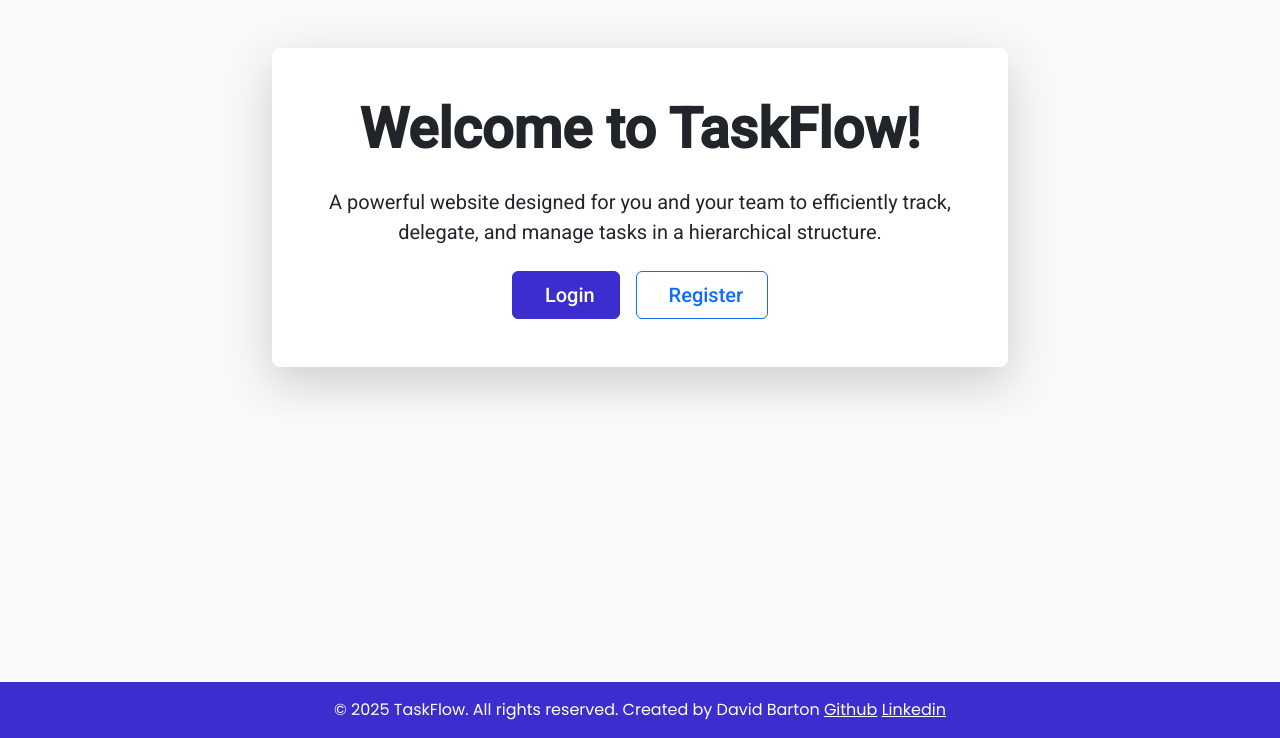
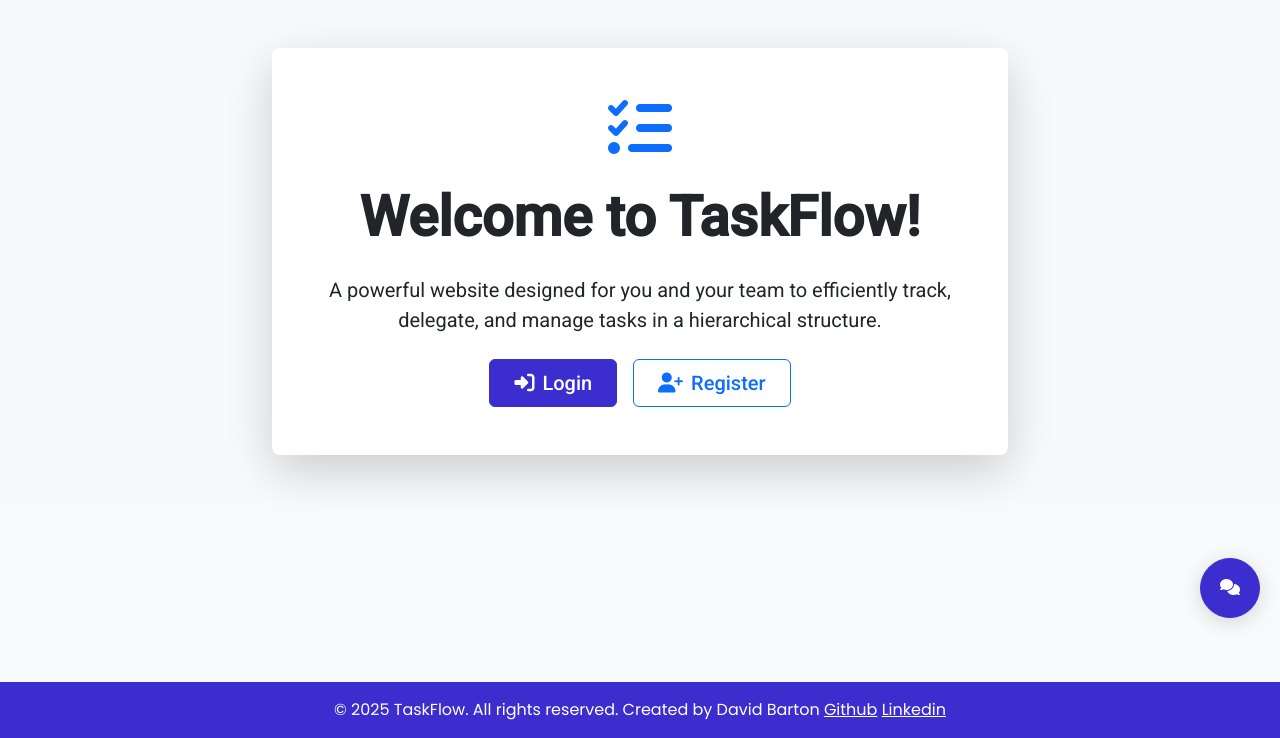
Before and after one commit to GenericName192/TaskFlow, a Django app: page / in a window 1280 px wide. Shown: the part 62-800 px from the top of the page. Run offline with Django 4.2, Linux system fonts and the light colour scheme.

Commit message:
changed: the pagination number on profile for direct subs to 4 instead of 5 to make the UI looks better added the button for the chatbot and set up a test js file I will use to handle the logic of the chatbot.

```diff
--- a/authuser/views.py
+++ b/authuser/views.py
@@ -33,7 +33,7 @@
     """Render the selected user profile page."""
     user = get_object_or_404(User.objects.prefetch_related("subordinates"),
                              id=user_id)
-    dirct_sub = Paginator(user.subordinates.all(), 5)
+    dirct_sub = Paginator(user.subordinates.all(), 4)
     direct_sub_page = request.GET.get("direct_sub_page")
     direct_subordinates = dirct_sub.get_page(direct_sub_page)
 
--- a/static/css/style.css
+++ b/static/css/style.css
@@ -288,6 +288,75 @@
   color: var(--success-color);
 }
 
+/* Chatbot Styles */
+.chat-messages {
+  height: 400px;
+  overflow-y: auto;
+  border: 1px solid var(--border-color);
+  border-radius: 0.375rem;
+  padding: 1rem;
+  background-color: var(--light-background);
+}
+
+.chat-message {
+  margin-bottom: 1rem;
+  padding: 0.75rem;
+  border-radius: 0.5rem;
+  max-width: 80%;
+}
+
+.bot-message {
+  background-color: var(--white);
+  border: 1px solid var(--border-color);
+  margin-right: auto;
+  box-shadow: var(--shadow);
+}
+
+.user-message {
+  background-color: var(--primary-color);
+  color: var(--white);
+  margin-left: auto;
+  text-align: right;
+}
+
+.user-message .message-content {
+  color: var(--white);
+}
+
+.message-content {
+  display: flex;
+  align-items: center;
+  margin-bottom: 0.25rem;
+}
+
+.user-message .message-content {
+  justify-content: flex-end;
+}
+
+.chat-message small {
+  font-size: 0.75rem;
+  opacity: 0.7;
+}
+
+#chatbotToggle {
+  bottom: 120px !important;
+  right: 20px !important;
+  top: auto !important;
+  left: auto !important;
+  z-index: 1060 !important;
+  border-radius: 50% !important;
+  width: 60px !important;
+  height: 60px !important;
+  box-shadow: var(--shadow-hover);
+  position: fixed !important;
+  margin: 0 !important;
+}
+
+#chatbotToggle:hover {
+  transform: translateY(-2px);
+  box-shadow: 0 6px 25px rgba(60, 45, 207, 0.3);
+}
+
 /* Responsive Design */
 @media (max-width: 768px) {
   .page-header, .content-card {
@@ -298,4 +367,21 @@
     width: 100%;
     margin-bottom: 0.5rem;
   }
+
+  .chat-message {
+    max-width: 95%;
+  }
+
+  #chatbotToggle {
+    position: fixed !important;
+    bottom: 120px !important;
+    right: 20px !important;
+    z-index: 1060 !important;
+    border-radius: 50% !important;
+    width: 60px !important;
+    height: 60px !important;
+    margin: 0 !important;
+    top: auto !important;
+    left: auto !important;
+  }
 }
--- /dev/null
+++ b/static/js/chat_bot.js
@@ -0,0 +1 @@
+console.log("Hello world")
--- a/templates/base.html
+++ b/templates/base.html
@@ -11,11 +11,17 @@
       rel="stylesheet"
       integrity="sha384-LN+7fdVzj6u52u30Kp6M/trliBMCMKTyK833zpbD+pXdCLuTusPj697FH4R/5mcr"
       crossorigin="anonymous" />
+    <link
+      rel="stylesheet"
+      href="https://cdnjs.cloudflare.com/ajax/libs/font-awesome/6.4.0/css/all.min.css"
+      integrity="sha512-iecdLmaskl7CVkqkXNQ/ZH/XLlvWZOJyj7Yy7tcenmpD1ypASozpmT/E0iPtmFIB46ZmdtAc9eNBvH0H/ZpiBw=="
+      crossorigin="anonymous" />
     <script
       src="https://cdn.jsdelivr.net/npm/bootstrap@5.3.7/dist/js/bootstrap.bundle.min.js"
       integrity="sha384-ndDqU0Gzau9qJ1lfW4pNLlhNTkCfHzAVBReH9diLvGRem5+R9g2FzA8ZGN954O5Q"
       crossorigin="anonymous"></script>
-    <link rel="stylesheet" href="{% static 'css/style.css' %}" />
+    <link rel="stylesheet" href="{% static 'css/style.css' %}?v=3" />
+    <script src="{% static 'js/chat_bot.js' %}"></script>
   </head>
   <body class="d-flex flex-column min-vh-100">
     <nav class="navbar navbar-expand-lg">
@@ -85,6 +91,46 @@
     {% include 'authuser/partials/logout_modal.html' %}
     {% endif %}
 
+    <!-- Chatbot Modal -->
+    <div class="modal fade" id="chatbotModal" tabindex="-1" aria-labelledby="chatbotModalLabel" aria-hidden="true">
+      <div class="modal-dialog modal-lg">
+        <div class="modal-content">
+          <div class="modal-header">
+            <h5 class="modal-title" id="chatbotModalLabel">
+              <i class="fas fa-robot me-2"></i>TaskFlow Assistant
+            </h5>
+            <button type="button" class="btn-close" data-bs-dismiss="modal" aria-label="Close"></button>
+          </div>
+          <div class="modal-body">
+            <!-- Chat Messages Container -->
+            <div id="chatMessages" class="chat-messages mb-3">
+              <div class="chat-message bot-message">
+                <div class="message-content">
+                  <i class="fas fa-robot me-2"></i>
+                  <span>Hello! I'm your TaskFlow assistant. How can I help you today?</span>
+                </div>
+                <small class="text-muted">Just now</small>
+              </div>
+            </div>
+
+            <!-- Chat Input -->
+            <div class="input-group">
+              <input type="text" id="chatInput" class="form-control" placeholder="Type your message..." aria-label="Chat message">
+              <button class="btn btn-primary" type="button" id="sendButton">
+                <i class="fas fa-paper-plane"></i>
+              </button>
+            </div>
+          </div>
+        </div>
+      </div>
+    </div>
+
+    <!-- Floating Chat Button -->
+    <button id="chatbotToggle" class="btn btn-primary"
+            data-bs-toggle="modal" data-bs-target="#chatbotModal">
+      <i class="fas fa-comments"></i>
+    </button>
+
     <footer class="footer mx-auto col-12">
       &copy; 2025 TaskFlow. All rights reserved. Created by David Barton
       <a href="https://github.com/GenericName192" target="_blank">Github</a>
```
